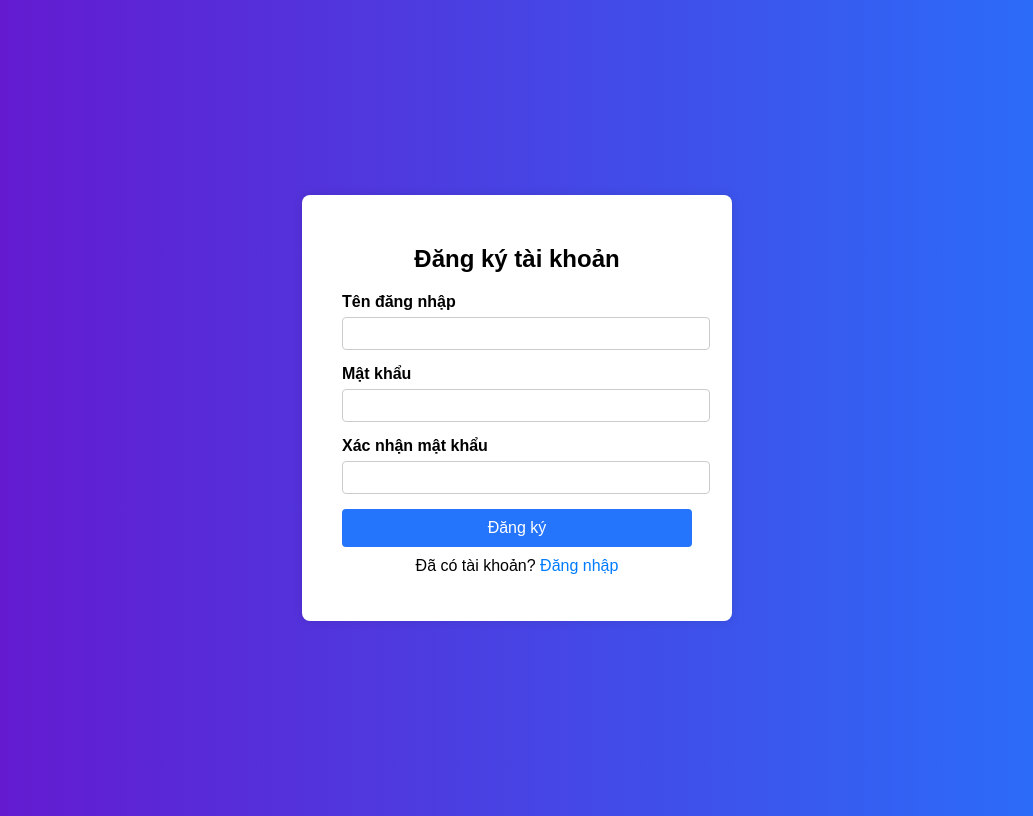
After one commit to thinlam/Adventure_C3, a PHP site: page /register.html in a window 1280 px wide. The commit adds this page. Shown: the whole page, without its empty margins (123-1156 px from the left). Run offline with PHP 8.4, Linux system fonts and the light colour scheme.

Commit message:
chỉnh sửa regiter

```diff
--- a/index.html
+++ b/index.html
@@ -62,7 +62,7 @@
       <button type="submit" class="btn-login">Đăng nhập</button>
 
       <div class="links">
-        <a href="register.php">Đăng ký</a> |
+        <a href="register.html">Đăng ký</a> |
         <a href="forgotpassword.php">Quên mật khẩu?</a>
       </div>
     </form>
--- /dev/null
+++ b/register.html
@@ -0,0 +1,83 @@
+<!DOCTYPE html>
+<html lang="vi">
+<head>
+  <meta charset="UTF-8">
+  <title>Đăng ký tài khoản</title>
+  <style>
+    body {
+      font-family: Arial, sans-serif;
+      background: linear-gradient(to right, #6a11cb, #2575fc);
+      display: flex;
+      justify-content: center;
+      align-items: center;
+      height: 100vh;
+    }
+    .register-container {
+      background-color: #fff;
+      padding: 30px 40px;
+      border-radius: 8px;
+      box-shadow: 0 0 10px rgba(0, 0, 0, 0.1);
+      width: 350px;
+    }
+    .register-container h2 {
+      text-align: center;
+      margin-bottom: 20px;
+    }
+    .register-container label {
+      display: block;
+      margin-bottom: 6px;
+      font-weight: bold;
+    }
+    .register-container input[type="text"],
+    .register-container input[type="password"] {
+      width: 100%;
+      padding: 8px;
+      margin-bottom: 15px;
+      border: 1px solid #ccc;
+      border-radius: 4px;
+    }
+    .register-container button {
+      width: 100%;
+      padding: 10px;
+      background-color: #2575fc;
+      border: none;
+      color: #fff;
+      font-size: 16px;
+      border-radius: 4px;
+      cursor: pointer;
+    }
+    .register-container button:hover {
+      background-color: #2575fc;
+    }
+    .register-container p {
+      text-align: center;
+      margin-top: 10px;
+    }
+    .register-container a {
+      color: #007bff;
+      text-decoration: none;
+    }
+    .register-container a:hover {
+      text-decoration: underline;
+    }
+  </style>
+</head>
+<body>
+  <div class="register-container">
+    <h2>Đăng ký tài khoản</h2>
+    <form action="register.php" method="post">
+      <label for="username">Tên đăng nhập</label>
+      <input type="text" name="username" id="username" required>
+
+      <label for="password">Mật khẩu</label>
+      <input type="password" name="password" id="password" required>
+
+      <label for="confirm_password">Xác nhận mật khẩu</label>
+      <input type="password" name="confirm_password" id="confirm_password" required>
+
+      <button type="submit">Đăng ký</button>
+    </form>
+    <p>Đã có tài khoản? <a href="index.html">Đăng nhập</a></p>
+  </div>
+</body>
+</html>
```
Also changed, not shown: db.json (+6 -4 lines), register.php (+49 -12 lines).
